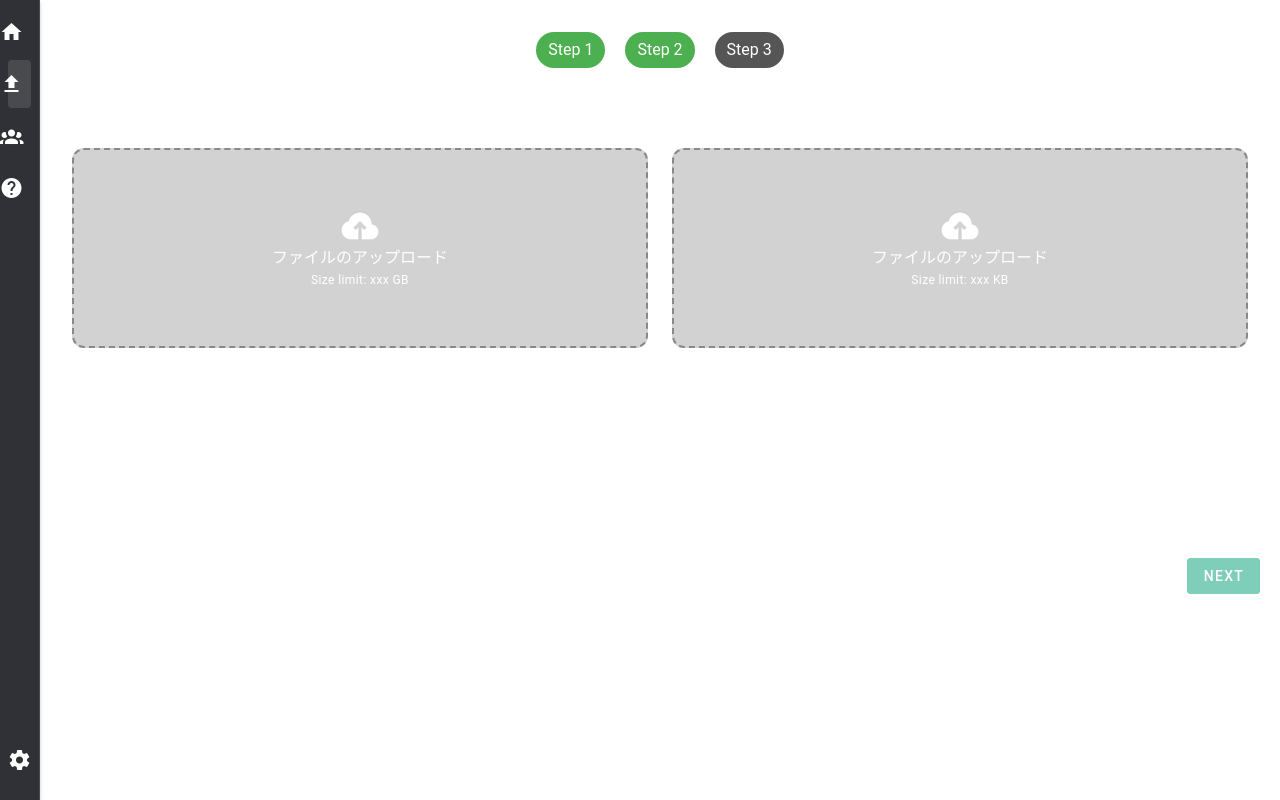
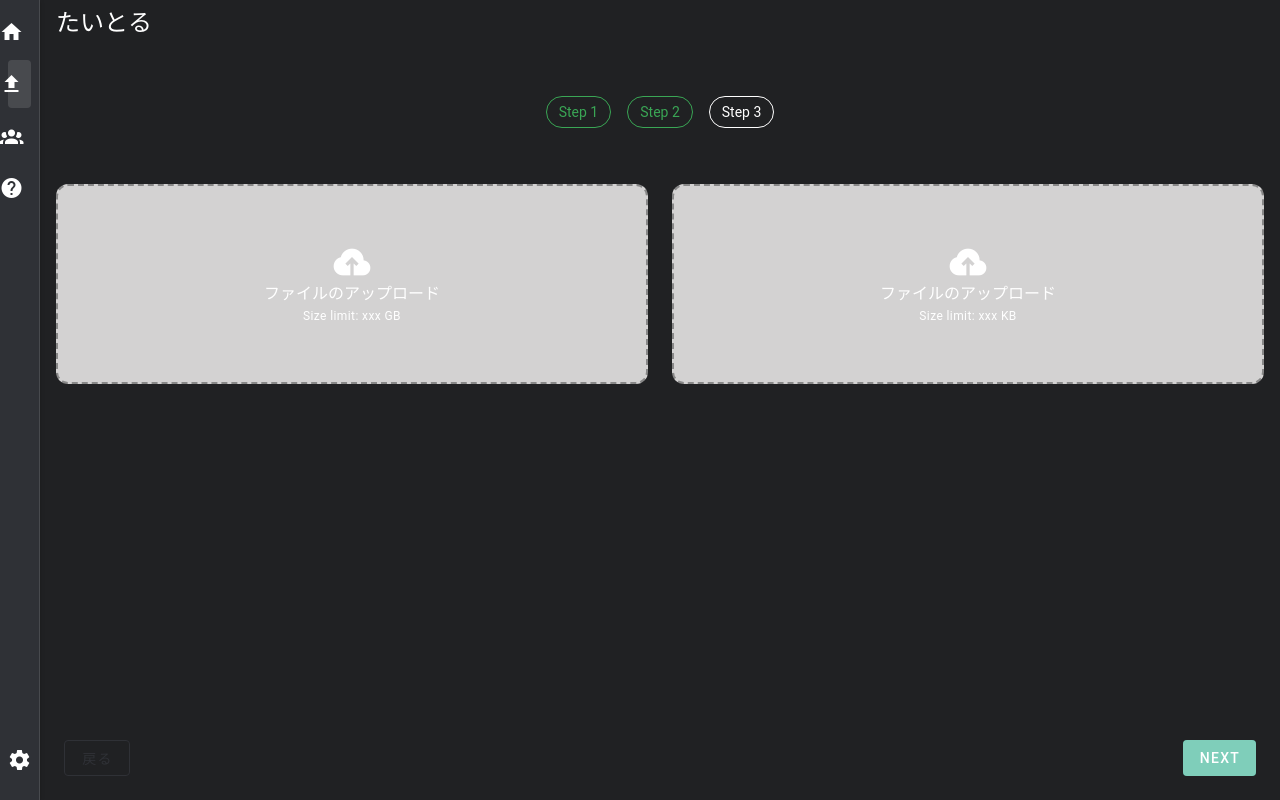
Before and after one commit to same-hack/my-front, a Vue app: page /upload in a window 1280 px wide. Built offline with nearby package versions, Linux system fonts and the light colour scheme.

Commit message:
デザイン調整

```diff
--- /dev/null
+++ b/src/assets/scss/global.scss
@@ -0,0 +1,13 @@
+// src/assets/scss/global.scss
+
+html,
+body,
+#app {
+  height: 100%;
+  margin: 0;
+  padding: 0;
+}
+
+.v-application {
+  height: 100%;
+}
--- /dev/null
+++ b/src/assets/scss/layout-grid.scss
@@ -0,0 +1,32 @@
+/* layout-grid.css */
+
+.layout-content {
+  display: grid;
+  height: 100vh;
+  overflow: hidden;
+
+  grid-template:
+    "...... ...... ...... ...... ...... ...... ......" 1vh
+    "...... title  title  title  title  title  ......" 10vh
+    "...... ...... ...... ...... ...... ...... ......" 1vh
+    "...... step   step   step   step   step   ......" 10vh
+    "...... ...... ...... ...... ...... ...... ......" 1vh
+    "...... main   main   main   main   main   ......" 64vh
+    "...... ...... ...... ...... ...... ...... ......" 1vh
+    "...... footer footer footer footer footer ......" 10vh
+    "...... ...... ...... ...... ...... ...... ......" 2vh
+    / 1rem 1fr 1rem 2fr 1rem 1fr 1rem;
+}
+
+.layout-content > ._title {
+  grid-area: title;
+}
+.layout-content > ._step {
+  grid-area: step;
+}
+.layout-content > ._main {
+  grid-area: main;
+}
+.layout-content > ._footer {
+  grid-area: footer;
+}
--- a/src/main.ts
+++ b/src/main.ts
@@ -4,6 +4,8 @@
 import vuetify from "./plugins/vuetify";
 import { createPinia } from "pinia";
 import { useAuthStore } from "@/stores/auth";
+import "@/assets/scss/layout-grid.scss"; // ここで共通CSSを読み込み
+import "@/assets/scss/global.scss"; // ここで共通CSSを読み込み
 
 const app = createApp(App);
 
--- a/src/pages/UploadPage.vue
+++ b/src/pages/UploadPage.vue
@@ -1,15 +1,26 @@
-<!-- src/pages/UploadPage.vue -->
 <template>
-  <v-container class="my-container" fluid>
-    <!-- ダミーのステップインジケーター -->
-    <div class="text-center mb-6">
-      <span class="step" :class="{ active: true }">Step 1</span>
-      <span class="step" :class="{ active: true }">Step 2</span>
-      <span class="step">Step 3</span>
+  <div class="layout-content">
+    <!-- タイトル -->
+    <div class="_title">
+      <h2 class="text-h5">たいとる</h2>
     </div>
 
-    <h2 class="text-h5 mb-6">たいとる</h2>
+    <!-- ステップ -->
+    <div class="_step stepper-wrapper text-center">
+      <v-chip :color="step >= 1 ? 'success' : ''" variant="outlined"
+        >Step 1</v-chip
+      >
+      <v-chip :color="step >= 2 ? 'success' : ''" variant="outlined"
+        >Step 2</v-chip
+      >
+      <v-chip :color="step >= 3 ? 'success' : ''" variant="outlined"
+        >Step 3</v-chip
+      >
+    </div>
 
+    <!-- メインアップロードUI -->
+    <div class="_main">
+      <v-container fluid>
         <v-row>
           <!-- 動画ファイル -->
           <v-col cols="12" md="6">
@@ -36,6 +47,13 @@
               </template>
               <template v-else>
                 <div class="file-name">{{ aviFile.name }}</div>
+                <v-progress-linear
+                  v-if="aviProgress > 0"
+                  :model-value="aviProgress"
+                  height="6"
+                  color="primary"
+                  class="mt-2"
+                />
               </template>
             </div>
           </v-col>
@@ -65,12 +83,23 @@
               </template>
               <template v-else>
                 <div class="file-name">{{ synFile.name }}</div>
+                <v-progress-linear
+                  v-if="synProgress > 0"
+                  :model-value="synProgress"
+                  height="6"
+                  color="primary"
+                  class="mt-2"
+                />
               </template>
             </div>
           </v-col>
         </v-row>
+      </v-container>
+    </div>
 
-    <v-row justify="end" class="mt-6">
+    <!-- フッター -->
+    <div class="_footer nav-footer">
+      <v-btn color="secondary" variant="outlined" @click="goBack">戻る</v-btn>
       <v-btn
         color="primary"
         :disabled="!aviFile || !synFile"
@@ -78,14 +107,16 @@
       >
         NEXT
       </v-btn>
-    </v-row>
-  </v-container>
+    </div>
+  </div>
 </template>
 
 <script setup lang="ts">
 import { ref } from "vue";
 import axios from "axios";
 import { dialogService } from "@/services/dialogService";
+
+const step = 2;
 
 const aviFile = ref<File | null>(null);
 const synFile = ref<File | null>(null);
@@ -95,22 +126,23 @@
 const draggingAvi = ref(false);
 const draggingSyn = ref(false);
 
-// 拡張子チェック
+const aviProgress = ref(0);
+const synProgress = ref(0);
+
+const goBack = () => {
+  history.back();
+};
+
 const isValidExtension = (file: File, expected: "avi" | "syn") => {
   const ext = file.name.split(".").pop()?.toLowerCase();
   return expected === "avi" ? ext === "avi" : ext === "syn";
 };
 
-// ファイル選択ダイアログを開く
 const triggerFile = (type: "avi" | "syn") => {
-  if (type === "avi") {
-    aviInput.value?.click();
-  } else {
-    synInput.value?.click();
-  }
+  if (type === "avi") aviInput.value?.click();
+  else synInput.value?.click();
 };
 
-// ファイル選択後の処理
 const onChange = (e: Event, type: "avi" | "syn") => {
   const file = (e.target as HTMLInputElement).files?.[0];
   if (!file) return;
@@ -121,14 +153,10 @@
     });
     return;
   }
-  if (type === "avi") {
-    aviFile.value = file;
-  } else {
-    synFile.value = file;
-  }
+  if (type === "avi") aviFile.value = file;
+  else synFile.value = file;
 };
 
-// ドラッグ＆ドロップによるファイル読み込み
 const onDrop = (e: DragEvent, type: "avi" | "syn") => {
   const file = e.dataTransfer?.files?.[0];
   if (type === "avi") draggingAvi.value = false;
@@ -141,20 +169,14 @@
     });
     return;
   }
-  if (type === "avi") {
-    aviFile.value = file;
-  } else {
-    synFile.value = file;
-  }
+  if (type === "avi") aviFile.value = file;
+  else synFile.value = file;
 };
 
-// チャンクサイズ定義
 const CHUNK_SIZE = 10 * 1024 * 1024;
 
-// ファイルをチャンク分割してアップロード
-const uploadFile = async (file: File) => {
+const uploadFile = async (file: File, progressRef: typeof aviProgress) => {
   const totalChunks = Math.ceil(file.size / CHUNK_SIZE);
-  // アップロード開始リクエスト
   const startResp = await axios.post("/api/upload/start", {
     fileName: file.name,
   });
@@ -166,7 +188,6 @@
     const end = Math.min(file.size, start + CHUNK_SIZE);
     const chunk = file.slice(start, end);
 
-    // プリサインURL取得
     const urlResp = await axios.post("/api/upload/presign", {
       uploadId,
       chunkIndex: i,
@@ -174,14 +195,14 @@
     });
     const { url, partNumber } = urlResp.data;
 
-    // 実際のPUTリクエスト
     const putResp = await axios.put(url, chunk, {
       headers: { "Content-Type": "application/octet-stream" },
     });
     parts.push({ ETag: putResp.headers.etag, PartNumber: partNumber });
+
+    progressRef.value = Math.floor(((i + 1) / totalChunks) * 100);
   }
 
-  // アップロード完了通知
   await axios.post("/api/upload/complete", {
     uploadId,
     fileName: file.name,
@@ -189,19 +210,21 @@
   });
 };
 
-// AVI と SYN の両方を連続してアップロード
 const uploadBoth = async () => {
   try {
     if (!aviFile.value || !synFile.value) return;
-    await uploadFile(aviFile.value);
-    await uploadFile(synFile.value);
+    aviProgress.value = 0;
+    synProgress.value = 0;
+    await uploadFile(aviFile.value, aviProgress);
+    await uploadFile(synFile.value, synProgress);
     await dialogService.alert({
       title: "完了",
       message: "2ファイルがアップロードされました",
     });
-    // リセット
     aviFile.value = null;
     synFile.value = null;
+    aviProgress.value = 0;
+    synProgress.value = 0;
   } catch (err) {
     console.error(err);
     await dialogService.alert({
@@ -214,19 +237,18 @@
 
 <style scoped>
 .my-container {
-  /* 親の main-wrapper 内でフル高さを取得 */
-  height: 100%;
+  min-height: 100%;
+  padding: 2rem;
+  box-sizing: border-box;
+  background-color: #fff;
   display: flex;
   flex-direction: column;
-  overflow-x: hidden;
-
-  /* 追加：上下左右の余白を確保 */
-  padding: 2rem;
-  box-sizing: border-box;
-
-  background-color: #fff;
 }
-
+.stepper-wrapper {
+  display: flex;
+  justify-content: center;
+  gap: 1rem;
+}
 .drop-zone {
   border: 2px dashed #888;
   padding: 40px;
@@ -245,22 +267,25 @@
   border-color: #4caf50;
   background-color: #cdeccc;
 }
-
 .file-name {
   font-size: 20px;
   font-weight: 500;
   text-align: center;
 }
 
-.step {
-  display: inline-block;
-  margin: 0 10px;
-  padding: 6px 12px;
-  border-radius: 20px;
-  background-color: #555;
-  color: white;
+/* ✅ フッターの左右固定ボタン配置（左メニュー40px分の余白を確保） */
+.nav-footer {
+  position: fixed;
+  bottom: 24px;
+  left: 40px; /* 左メニューの幅分だけずらす */
+  width: calc(100% - 40px); /* 横幅も左メニュー分だけ狭める */
+  padding: 0 24px;
+  display: flex;
+  justify-content: space-between;
+  z-index: 100;
+  pointer-events: none; /* ボタン以外のエリアはクリックできないように */
 }
-.step.active {
-  background-color: #4caf50;
+.nav-footer > .v-btn {
+  pointer-events: auto;
 }
 </style>
```
Lines whose indentation alone changed are shown as unchanged.
